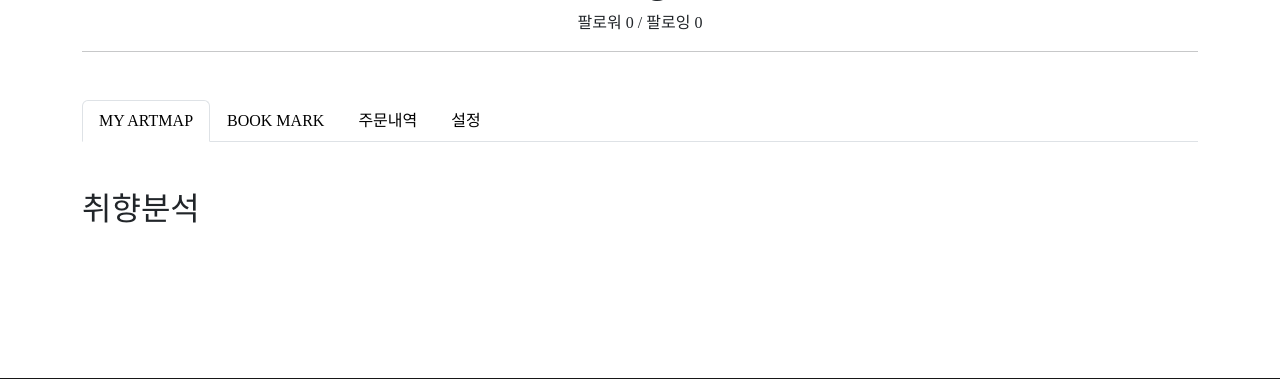
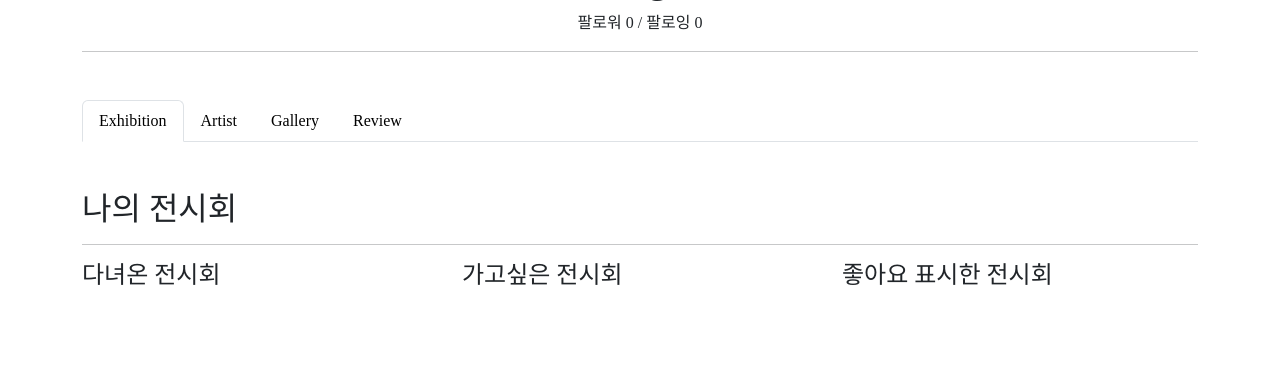
Before and after one commit to IWTR-3/gallery_now, a Django app: a page that uses accounts/templates/accounts/profile.html in a window 1280 px wide. Shown: the part 305-684 px from the top of the page. Run offline with Django 3.2, Linux system fonts and the light colour scheme; data comes from the database, SQL or seed files in the repository; parts of the project's set-up code (start-up, migrations or seed data) failed here and were passed over; some web fonts are replaced.

Commit message:
IWTR-84 #Create profile.html 수정
- Update 노출되어야하는 정보 수정중

```diff
--- a/accounts/templates/accounts/profile.html
+++ b/accounts/templates/accounts/profile.html
@@ -16,8 +16,10 @@
     }
   </style>
 {% endblock style %}
+
 {% block content %}
   <div class="container ff">
+
     <!-- 프로필 이미지 -->
     <h1 class="mt-5 text-center">
       <div class="mb-2">
@@ -27,8 +29,18 @@
           <img src="https://i.pinimg.com/564x/d2/98/4e/d2984ec4b65a8568eab3dc2b640fc58e.jpg" alt="no_image" class="rounded-circle" width="100">
         {% endif %}
       </div>
-      {{ person.nickname }}
+      {% if person.is_admin %}
+        <div>{{ person.nickname }}
+          <p>(관리자)</p>
+        </div>
+      {% else %}
+        <div>
+          {{ person.nickname }}
+        </div>
+      {% endif %}
     </h1>
+
+    <!-- 팔로워/팔로잉 수 -->
     <div class="text-center">
       <span id="followers-count">팔로워
         {{ person.followers.all|length }}</span>
@@ -36,6 +48,9 @@
       <span id="followings-count">팔로잉
         {{ person.followings.all|length }}</span>
     </div>
+
+    <!-- 다른 사용자 프로필 : 팔로우/언팔로우 버튼 -->
+    <!-- 본인 프로필 : 회원정보 수정 버튼 -->
     <div class="text-center mt-3">
       {% if request.user.is_authenticated %}
         {% if user.username != person.username %}
@@ -53,31 +68,62 @@
       {% endif %}
     </div>
     <hr>
-    {% if person.is_admin %}
-      <div>(관리자)</div>
-    {% endif %}
+
+    <!-- navbar : Exhibition | Artist | Gallery | Review -->
     <ul class="nav nav-tabs mt-5" id="myTab" role="tablist">
       <li class="nav-item" role="presentation">
-        <button class="nav-link active" id="MY_ARTMAP-tab" data-bs-toggle="tab" data-bs-target="#MY_ARTMAP-tab-pane" type="button" role="tab" aria-controls="MY_ARTMAP-tab-pane" aria-selected="true" style="text-decoration-line:none; color: black;">MY ARTMAP</button>
+        <button class="nav-link active" id="Exhibition-tab" data-bs-toggle="tab" data-bs-target="#Exhibition-tab-pane" type="button" role="tab" aria-controls="Exhibition-tab-pane" aria-selected="true" style="text-decoration-line:none; color: black;">Exhibition</button>
       </li>
       <li class="nav-item" role="presentation">
-        <button class="nav-link" id="BOOK_MARK-tab" data-bs-toggle="tab" data-bs-target="#BOOK_MARK-tab-pane" type="button" role="tab" aria-controls="BOOK_MARK-tab-pane" aria-selected="false" style="text-decoration-line:none; color: black;">BOOK MARK</button>
+        <button class="nav-link" id="Artis-tab" data-bs-toggle="tab" data-bs-target="#Artis-tab-pane" type="button" role="tab" aria-controls="Artis-tab-pane" aria-selected="false" style="text-decoration-line:none; color: black;">Artist</button>
       </li>
       <li class="nav-item" role="presentation">
-        <button class="nav-link" id="주문내역-tab" data-bs-toggle="tab" data-bs-target="#주문내역-tab-pane" type="button" role="tab" aria-controls="주문내역-tab-pane" aria-selected="false" style="text-decoration-line:none; color: black;">주문내역</button>
+        <button class="nav-link" id="Gallery-tab" data-bs-toggle="tab" data-bs-target="#Gallery-tab-pane" type="button" role="tab" aria-controls="Gallery-tab-pane" aria-selected="false" style="text-decoration-line:none; color: black;">Gallery</button>
       </li>
       <li class="nav-item" role="presentation">
-        <button class="nav-link" id="설정-tab" data-bs-toggle="tab" data-bs-target="#설정-tab-pane" type="button" role="tab" aria-controls="설정-tab-pane" aria-selected="false" style="text-decoration-line:none; color: black;">설정</button>
+        <button class="nav-link" id="Review-tab" data-bs-toggle="tab" data-bs-target="#Review-tab-pane" type="button" role="tab" aria-controls="Review-tab-pane" aria-selected="false" style="text-decoration-line:none; color: black;">Review</button>
       </li>
     </ul>
+
+    <!-- navbar : content -->
     <div class="tab-content mt-5" id="myTabContent">
-      <div class="tab-pane fade show active" id="MY_ARTMAP-tab-pane" role="tabpanel" aria-labelledby="MY_ARTMAP-tab" tabindex="0">
-        <h2>취향분석</h2>
+      <!-- Exhibition -->
+      <div class="tab-pane fade show active" id="Exhibition-tab-pane" role="tabpanel" aria-labelledby="Exhibition-tab" tabindex="0">
+        <h2>나의 전시회</h2>
+        <hr>
+        <div class="row">
+          <div class="col-4">
+            <h4>다녀온 전시회</h4>
+          </div>
+          <div class="col-4">
+            <h4>가고싶은 전시회</h4>
+          </div>
+          <div class="col-4">
+            <h4>좋아요 표시한 전시회</h4>
+          </div>
+        </div>
       </div>
-      <div class="tab-pane fade" id="BOOK_MARK-tab-pane" role="tabpanel" aria-labelledby="BOOK_MARK-tab" tabindex="0">...</div>
-      <div class="tab-pane fade" id="주문내역-tab-pane" role="tabpanel" aria-labelledby="주문내역-tab" tabindex="0">...</div>
-      <div class="tab-pane fade" id="설정-tab-pane" role="tabpanel" aria-labelledby="설정-tab" tabindex="0">...</div>
+      <!-- Artist -->
+      <div class="tab-pane fade" id="Artis-tab-pane" role="tabpanel" aria-labelledby="Artis-tab" tabindex="0">
+        <div>
+          <h4>선호하는 작가</h4>
+        </div>
+      </div>
+      <!-- Gallery -->
+      <div class="tab-pane fade" id="Gallery-tab-pane" role="tabpanel" aria-labelledby="Gallery-tab" tabindex="0">
+        <h4>갤러리 북마크</h4>
+        <div></div>
+      </div>
+      <!-- Review -->
+      <div class="tab-pane fade" id="Review-tab-pane" role="tabpanel" aria-labelledby="Review-tab" tabindex="0">
+        <!-- Review -->
+        <div>
+          <h4>나의 리뷰</h4>
+        </div>
+      </div>
+      <!-- navbar : content end -->
     </div>
+
   </div>
 {% endblock content %}
 {% block script %}
```
